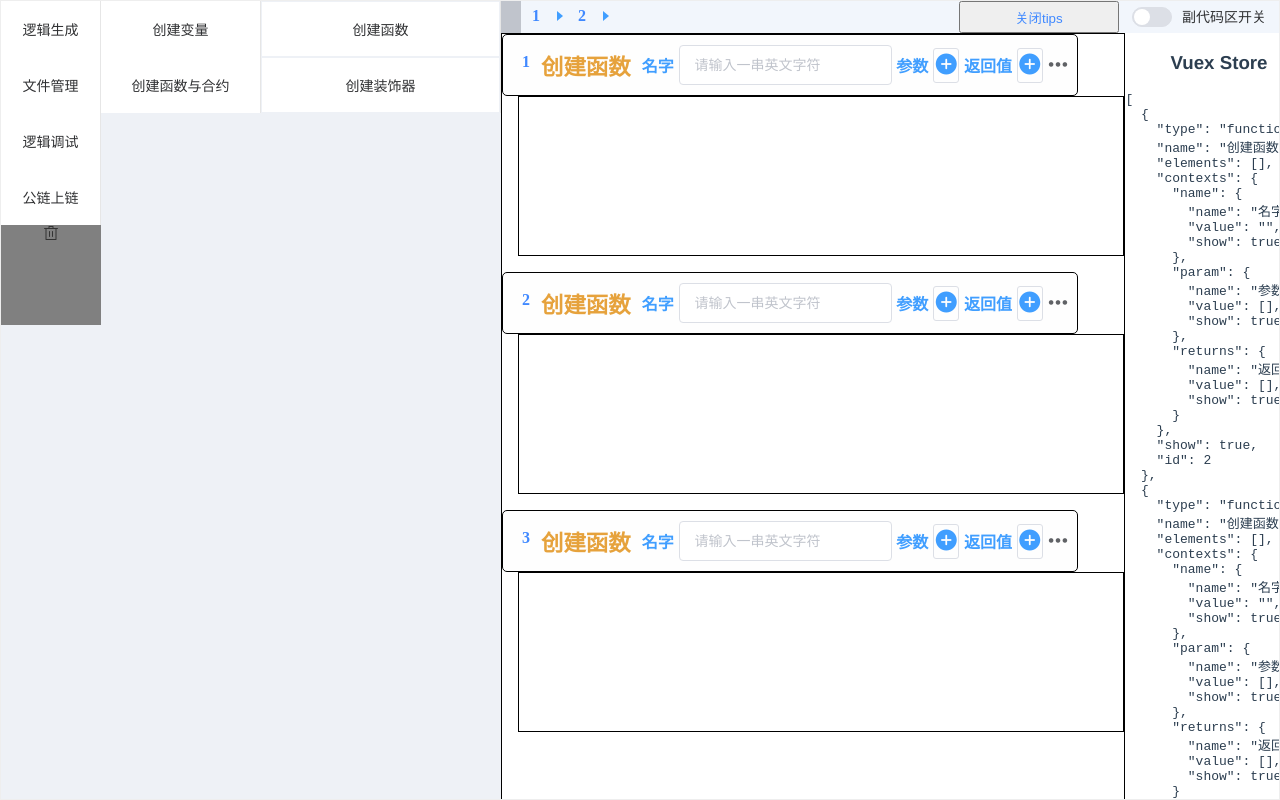
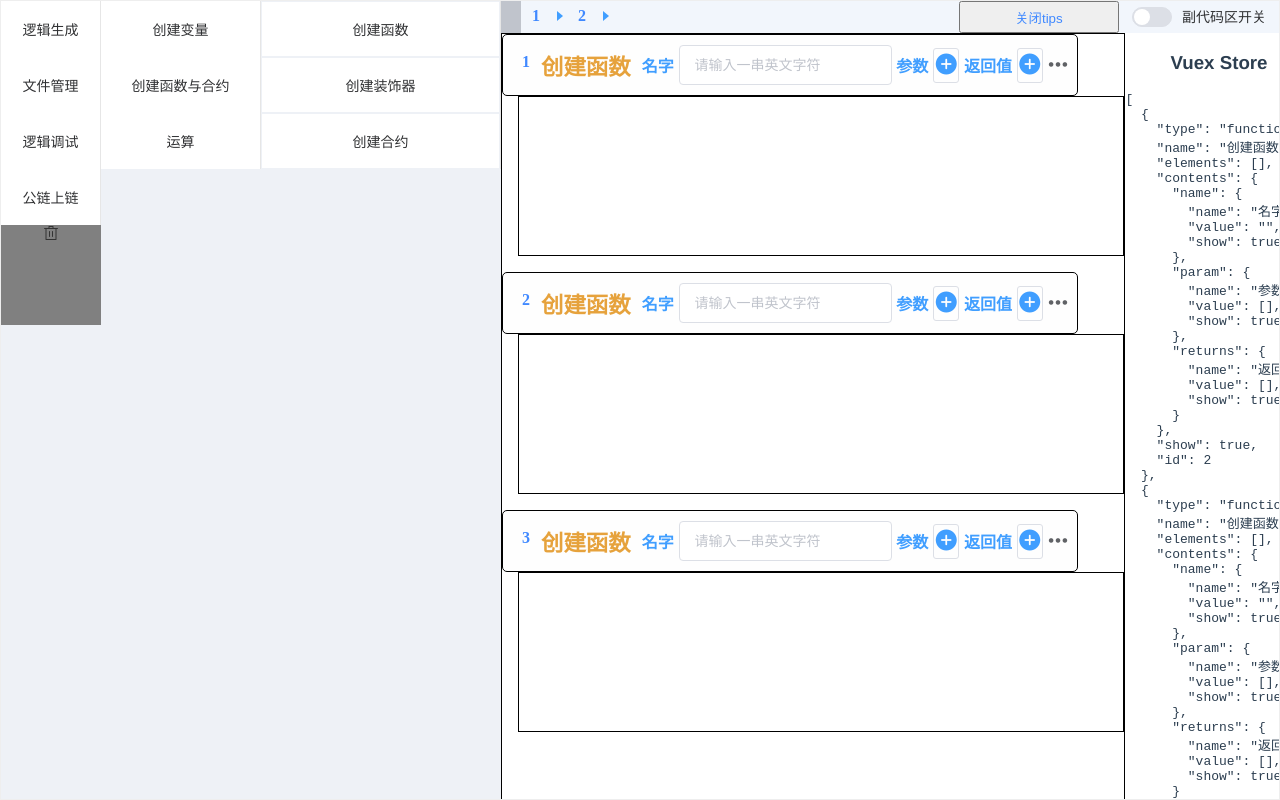
Before and after one commit to BiHong-Yang/graduation-project, a Vue app: page /#/ in a window 1280 px wide. Built offline with nearby package versions, Linux system fonts and the light colour scheme.

Commit message:
大部分结构已经搭建出来了，现存问题：1. storage 和 memory 的问题，如何可以清楚地表示。 2. enum 我看了二十个合约都没人用，有没有必要做，需要爬一下。3. 关于所有创建类型的hint都还没有做。

```diff
--- a/src/components/Logic/Context.vue
+++ b/src/components/Logic/Content.vue
@@ -1,16 +1,16 @@
 <template>
   <!-- 值设定部分 -->
-  <div class="c-contexts">
+  <div class="c-contents">
     <!-- uint类型 -->
     <div
-      class="l-contexts-item l-contexts__name"
-      :class="{ 'l-contexts__name--sub': mode == 'soloMode' }"
+      class="l-contents-item l-contents__name"
+      :class="{ 'l-contents__name--sub': mode == 'soloMode' }"
     >
       <span>{{ item.name }}</span>
     </div>
     <template v-if="type == 'uint'">
       <!-- 类别，即大小上限 -->
-      <div v-if="keyWord == 'categories'" class="l-contexts-item">
+      <div v-if="keyWord == 'categories'" class="l-contents-item">
         <el-select v-model="item.value" placeholder="最大2的 256 次方">
           <el-option
             v-for="id in 32"
@@ -22,12 +22,12 @@
       </div>
 
       <!-- 初值 -->
-      <div v-else-if="keyWord == 'value'" class="l-contexts-item">
+      <div v-else-if="keyWord == 'value'" class="l-contents-item">
         <el-input v-model="item.value" placeholder="请输入一个数字"></el-input>
       </div>
 
       <!-- 名字 -->
-      <div v-else-if="keyWord == 'name'" class="l-contexts-item">
+      <div v-else-if="keyWord == 'name'" class="l-contents-item">
         <el-input
           v-model="item.value"
           placeholder="请输入一串英文字符"
@@ -38,7 +38,7 @@
     <!-- int类型 -->
     <template v-else-if="type == 'int'">
       <!-- 类别，即大小上限 -->
-      <div v-if="keyWord == 'categories'" class="l-contexts-item">
+      <div v-if="keyWord == 'categories'" class="l-contents-item">
         <el-select v-model="item.value" placeholder="最大2的 ±255 次方">
           <el-option
             v-for="id in 32"
@@ -50,12 +50,12 @@
       </div>
 
       <!-- 初值 -->
-      <div v-else-if="keyWord == 'value'" class="l-contexts-item">
+      <div v-else-if="keyWord == 'value'" class="l-contents-item">
         <el-input v-model="item.value" placeholder="请输入一个数字"></el-input>
       </div>
 
       <!-- 名字 -->
-      <div v-else-if="keyWord == 'name'" class="l-contexts-item">
+      <div v-else-if="keyWord == 'name'" class="l-contents-item">
         <el-input
           v-model="item.value"
           placeholder="请输入一串英文字符"
@@ -66,7 +66,7 @@
     <!-- bool类型 -->
     <template v-else-if="type == 'bool'">
       <!-- 初值 -->
-      <div v-if="keyWord == 'value'" class="l-contexts-item">
+      <div v-if="keyWord == 'value'" class="l-contents-item">
         <el-radio-group v-model="item.value" size="medium">
           <el-radio-button :label="true"></el-radio-button>
           <el-radio-button :label="false"></el-radio-button>
@@ -74,7 +74,7 @@
       </div>
 
       <!-- 名字 -->
-      <div v-else-if="keyWord == 'name'" class="l-contexts-item">
+      <div v-else-if="keyWord == 'name'" class="l-contents-item">
         <el-input
           v-model="item.value"
           placeholder="请输入一串英文字符"
@@ -90,7 +90,7 @@
         :placeholder="'请输入一个地址'"
       ></Expression>
 
-      <div v-else-if="keyWord == 'name'" class="l-contexts-item">
+      <div v-else-if="keyWord == 'name'" class="l-contents-item">
         <el-input
           v-model="item.value"
           placeholder="请输入一串英文字符"
@@ -101,12 +101,12 @@
     <!-- 字符数组类型，包括定长变长 -->
     <template v-else-if="type == 'byteArray'">
       <!-- 初值 -->
-      <div v-if="keyWord == 'value'" class="l-contexts-item">
+      <div v-if="keyWord == 'value'" class="l-contents-item">
         <el-input v-model="item.value" placeholder="请输入一串字符"></el-input>
       </div>
 
       <!-- 类型，即长度 -->
-      <div v-else-if="keyWord == 'categories'" class="l-contexts-item">
+      <div v-else-if="keyWord == 'categories'" class="l-contents-item">
         <el-select v-model="item.value" placeholder="最长 32 字节的字节数组">
           <el-option :label="`变长字节数组`" :value="`bytes`"></el-option>
 
@@ -120,7 +120,7 @@
       </div>
 
       <!-- 名字 -->
-      <div v-else-if="keyWord == 'name'" class="l-contexts-item">
+      <div v-else-if="keyWord == 'name'" class="l-contents-item">
         <el-input
           v-model="item.value"
           placeholder="请输入一串英文字符"
@@ -132,19 +132,44 @@
 
     <template v-else-if="type == 'mapping'">
       <!-- 初值 -->
-      <div v-if="keyWord == 'from'" class="l-contexts-item">
+      <div v-if="keyWord == 'from'" class="l-contents-item">
         <SelectType
           :item="item.value"
           :typeExcept="{ mapping: 'mapping' }"
         ></SelectType>
       </div>
 
-      <div v-else-if="keyWord == 'to'" class="l-contexts-item">
+      <div v-else-if="keyWord == 'to'" class="l-contents-item">
         <SelectType :item="item.value"></SelectType>
       </div>
 
       <!-- 名字 -->
-      <div v-else-if="keyWord == 'name'" class="l-contexts-item">
+      <div v-else-if="keyWord == 'name'" class="l-contents-item">
+        <el-input
+          v-model="item.value"
+          placeholder="请输入一串英文字符"
+        ></el-input>
+      </div>
+    </template>
+
+    <template v-else-if="type == 'struct'">
+      <!-- 名字 -->
+      <div v-if="keyWord == 'name'" class="l-contents-item">
+        <el-input
+          v-model="item.value"
+          placeholder="请输入一串英文字符"
+        ></el-input>
+      </div>
+    </template>
+
+    <template v-else-if="type == 'array'">
+      <!-- 初值 -->
+      <div v-if="keyWord == 'type'" class="l-contents-item">
+        <SelectType :item="item.value"></SelectType>
+      </div>
+
+      <!-- 名字 -->
+      <div v-else-if="keyWord == 'name'" class="l-contents-item">
         <el-input
           v-model="item.value"
           placeholder="请输入一串英文字符"
@@ -157,22 +182,22 @@
     <!-- 创建函数 -->
     <template v-else-if="type == 'function'">
       <!-- 名字 -->
-      <div v-if="keyWord == 'name'" class="l-contexts-item">
+      <div v-if="keyWord == 'name'" class="l-contents-item">
         <el-input
           v-model="item.value"
           placeholder="请输入一串英文字符"
         ></el-input>
       </div>
 
-      <div v-else-if="keyWord == 'param'" class="l-contexts-item">
+      <div v-else-if="keyWord == 'param'" class="l-contents-item">
         <Parameter :params="item.value"></Parameter>
       </div>
 
-      <div v-else-if="keyWord == 'returns'" class="l-contexts-item">
+      <div v-else-if="keyWord == 'returns'" class="l-contents-item">
         <Parameter :params="item.value"></Parameter>
       </div>
 
-      <div v-else-if="keyWord == 'type'" class="l-contexts-item">
+      <div v-else-if="keyWord == 'type'" class="l-contents-item">
         <el-select v-model="item.value" placeholder="内部函数">
           <el-option :label="'内部函数'" :value="`internal`">
             <span class="l-option-label">内部函数</span>
@@ -196,7 +221,7 @@
         </el-select>
       </div>
 
-      <div v-else-if="keyWord == 'behavior'" class="l-contexts-item">
+      <div v-else-if="keyWord == 'behavior'" class="l-contents-item">
         <el-select v-model="item.value" placeholder="默认模式">
           <el-option :label="'默认模式'" :value="``">
             <span class="l-option-label">默认模式</span>
@@ -228,25 +253,66 @@
 
     <template v-else-if="type == 'modifier'">
       <div>
-        <div v-if="keyWord == 'name'" class="l-contexts-item">
+        <div v-if="keyWord == 'name'" class="l-contents-item">
           <el-input
             v-model="item.value"
             placeholder="请输入一串英文字符"
           ></el-input>
         </div>
 
-        <div v-else-if="keyWord == 'param'" class="l-contexts-item">
+        <div v-else-if="keyWord == 'param'" class="l-contents-item">
           <Parameter :params="item.value"></Parameter>
         </div>
 
-        <div v-else-if="keyWord == 'returns'" class="l-contexts-item">
+        <div v-else-if="keyWord == 'returns'" class="l-contents-item">
           <Parameter :params="item.value"></Parameter>
         </div>
       </div>
     </template>
 
-    <template>
-      <div></div>
+    <template v-else-if="type == 'contract'">
+      <div>
+        <div v-if="keyWord == 'name'" class="l-contents-item">
+          <el-input
+            v-model="item.value"
+            placeholder="请输入一串英文字符"
+          ></el-input>
+        </div>
+      </div>
+    </template>
+
+    <template v-else-if="type == 'constructor'">
+      <!-- 名字 -->
+
+      <div v-if="keyWord == 'param'" class="l-contents-item">
+        <Parameter :params="item.value"></Parameter>
+      </div>
+
+      <div v-else-if="keyWord == 'type'" class="l-contents-item">
+        <el-select v-model="item.value" placeholder="公共函数">
+          <el-option :label="'内部函数'" :value="`internal`">
+            <span class="l-option-label">内部函数</span>
+            <Hint content="只可以该合约或该合约的子合约内部调用"> </Hint>
+          </el-option>
+          <el-option :label="`公共函数`" :value="`public`">
+            <span class="l-option-label">公共函数</span>
+            <Hint content="任何用户或者合约都能调用和访问"> </Hint>
+          </el-option>
+        </el-select>
+      </div>
+
+      <div v-else-if="keyWord == 'behavior'" class="l-contents-item">
+        <el-select v-model="item.value" placeholder="默认模式">
+          <el-option :label="'默认模式'" :value="``">
+            <span class="l-option-label">默认模式</span>
+            <Hint content="不可支付，但可读取/修改合约存储"> </Hint>
+          </el-option>
+          <el-option :label="`可支付`" :value="`payable`">
+            <span class="l-option-label">可支付</span>
+            <Hint content="可支付、读取/修改合约存储"> </Hint>
+          </el-option>
+        </el-select>
+      </div>
     </template>
   </div>
 </template>
@@ -259,7 +325,7 @@ import Parameter from "./Parameter";
 import Hint from "./Hint";
 export default {
   props: {
-    contexts: {
+    contents: {
       type: Object,
       required: false
     },
@@ -290,7 +356,7 @@ export default {
   },
   computed: {
     element() {
-      var temp = Object.assign({}, this.contexts);
+      var temp = Object.assign({}, this.contents);
       for (let x in temp) {
         if (temp[x].show == false) {
           delete temp[x];
@@ -310,7 +376,7 @@ export default {
 </script>
 
 <style scoped lang="scss">
-.c-contexts {
+.c-contents {
   flex: 0 0 auto;
   font-family: "微软雅黑";
   font-weight: 900;
@@ -319,13 +385,13 @@ export default {
   display: flex;
   align-items: center;
   padding: 2px 0;
-  .l-contexts-item {
+  .l-contents-item {
     padding-right: 0.3rem;
   }
-  .l-contexts__name {
+  .l-contents__name {
     word-wrap: none;
   }
-  .l-contexts__name--sub {
+  .l-contents__name--sub {
     color: #c0c4cc !important;
     font-size: 70%;
   }
--- a/src/store/modules/logic.js
+++ b/src/store/modules/logic.js
@@ -16,7 +16,7 @@ const state = {
     type: "none",
     name: "请选择类型",
     elements: [],
-    contexts: {}
+    contents: {}
   },
 
   // ParamTypes 的反向表，不用每次find
@@ -27,7 +27,9 @@ const state = {
     bool: 3,
     address: 4,
     byteArray: 5,
-    mapping: 6
+    mapping: 6,
+    struct: 7,
+    array: 8
   },
 
   // 测试用数据
@@ -36,7 +38,7 @@ const state = {
       type: "function",
       name: "创建函数",
       elements: [],
-      contexts: {
+      contents: {
         name: {
           name: "名字",
           value: "",
@@ -60,7 +62,7 @@ const state = {
       type: "function",
       name: "创建函数",
       elements: [],
-      contexts: {
+      contents: {
         name: {
           name: "名字",
           value: "",
@@ -84,7 +86,7 @@ const state = {
       type: "function",
       name: "创建函数",
       elements: [],
-      contexts: {
+      contents: {
         name: {
           name: "名字",
           value: "",
@@ -149,12 +151,12 @@ const state = {
           name: "自然数",
           elements: [],
 
-          contexts: {
+          contents: {
             name: {
               name: "名字",
               value: "",
               show: true,
-              use: true
+              use: false
             },
 
             value: {
@@ -177,12 +179,12 @@ const state = {
           name: "整数",
           elements: [],
 
-          contexts: {
+          contents: {
             name: {
               name: "名字",
               value: "",
               show: true,
-              use: true
+              use: false
             },
 
             value: {
@@ -205,12 +207,12 @@ const state = {
           name: "真假值",
           elements: [],
 
-          contexts: {
+          contents: {
             name: {
               name: "名字",
               value: "",
               show: true,
-              use: true
+              use: false
             },
             value: {
               name: "初值",
@@ -226,12 +228,12 @@ const state = {
           name: "地址",
           elements: [],
 
-          contexts: {
+          contents: {
             name: {
               name: "名字",
               value: "",
               show: true,
-              use: true
+              use: false
             },
             value: {
               name: "初值",
@@ -249,12 +251,12 @@ const state = {
           name: "字符数组",
           elements: [],
 
-          contexts: {
+          contents: {
             name: {
               name: "名字",
               value: "",
               show: true,
-              use: true
+              use: false
             },
             value: {
               name: "初值",
@@ -277,12 +279,12 @@ const state = {
           name: "映射",
           elements: [],
 
-          contexts: {
+          contents: {
             name: {
               name: "名字",
               value: "",
               show: true,
-              use: true
+              use: false
             },
             from: {
               name: "映射自",
@@ -290,7 +292,7 @@ const state = {
                 type: "none",
                 name: "请选择类型",
                 elements: [],
-                contexts: {}
+                contents: {}
               },
               elements: [],
               show: true,
@@ -302,13 +304,58 @@ const state = {
                 type: "none",
                 name: "请选择类型",
                 elements: [],
-                contexts: {}
+                contents: {}
               },
               elements: [],
               show: true,
               use: true
             }
           }
+        },
+
+        {
+          type: "struct",
+          name: "结构体",
+          elements: [],
+
+          contents: {
+            name: {
+              name: "名字",
+              value: "",
+              show: true,
+              use: true
+            }
+          },
+          show: true
+        },
+
+        {
+          type: "array",
+          name: "数组",
+          elements: [],
+
+          contents: {
+            name: {
+              name: "名字",
+              value: "",
+              show: true,
+              use: false
+            },
+            type: {
+              name: "基本元素",
+              value: {
+                type: "none",
+                name: "请选择类型",
+                elements: [],
+                contents: {}
+              },
+              elements: [],
+              show: true,
+              use: true
+            }
+          },
+
+          show: true
         }
       ]
     },
@@ -324,7 +371,7 @@ const state = {
           name: "创建函数",
           elements: [],
 
-          contexts: {
+          contents: {
             name: {
               name: "名字",
               value: "",
@@ -381,7 +428,7 @@ const state = {
             }
           ],
 
-          contexts: {
+          contents: {
             name: {
               name: "名字",
               value: "",
@@ -403,8 +450,58 @@ const state = {
           },
 
           show: true
+        },
+
+        // 创建合约
+        {
+          type: "contract",
+          name: "创建合约",
+          // 函数位置
+          elements: [
+            {
+              type: "constructor",
+              name: "构造函数",
+              elements: [],
+              contents: {
+                param: {
+                  name: "参数",
+                  value: [],
+                  show: false
+                },
+                // 外部可见性
+                type: {
+                  name: "函数类型",
+                  value: "public",
+                  show: false
+                },
+
+                behavior: {
+                  name: "调用行为",
+                  value: "",
+                  show: false
+                }
+              },
+              show: true
+            }
+          ],
+
+          contents: {
+            name: {
+              name: "名字",
+              value: "",
+              show: true
+            }
+          },
+
+          show: true
         }
       ]
+    },
+
+    {
+      name: "运算",
+      group: { name: "logic", pull: "clone", put: false, revertClone: true },
+      elements: [{}]
     }
   ]
 };
@@ -440,9 +537,9 @@ const mutations = {
       item.show = false;
     }
 
-    for (let x in item.contexts) {
-      state.ShowsOnMove.push(item.contexts[x].show);
-      item.contexts[x].show = false;
+    for (let x in item.contents) {
+      state.ShowsOnMove.push(item.contents[x].show);
+      item.contents[x].show = false;
     }
   },
 
@@ -457,15 +554,15 @@ const mutations = {
       if (item.show != undefined) {
         item.show = state.ShowsOnMove.shift();
       }
-      for (let x in item.contexts) {
-        item.contexts[x].show = state.ShowsOnMove.shift();
+      for (let x in item.contents) {
+        item.contents[x].show = state.ShowsOnMove.shift();
       }
     } else {
       if (state.MovedList[index].show != undefined) {
         state.MovedList[index].show = state.ShowsOnMove.shift();
       }
-      for (let x in state.MovedList[index].contexts) {
-        state.MovedList[index].contexts[x].show = state.ShowsOnMove.shift();
+      for (let x in state.MovedList[index].contents) {
+        state.MovedList[index].contents[x].show = state.ShowsOnMove.shift();
       }
       state.MovedList = [];
     }
@@ -480,8 +577,8 @@ const mutations = {
 
 const actions = {
   // 副代码区开关
-  ChangeToggle(context, value) {
-    context.commit("ChangeToggle", value);
+  ChangeToggle(content, value) {
+    content.commit("ChangeToggle", value);
   },
 
   // 更新代码
```
Also changed, not shown: src/components/Logic/Logic.vue (+9 -8 lines), src/components/Logic/Options.vue (+10 -9 lines), src/components/Logic/Parameter.vue (+14 -14 lines), src/components/Logic/SelectType.vue (+15 -15 lines), src/components/Logic/nested/nested.vue (+10 -10 lines), src/main.js (+11 -12 lines).
